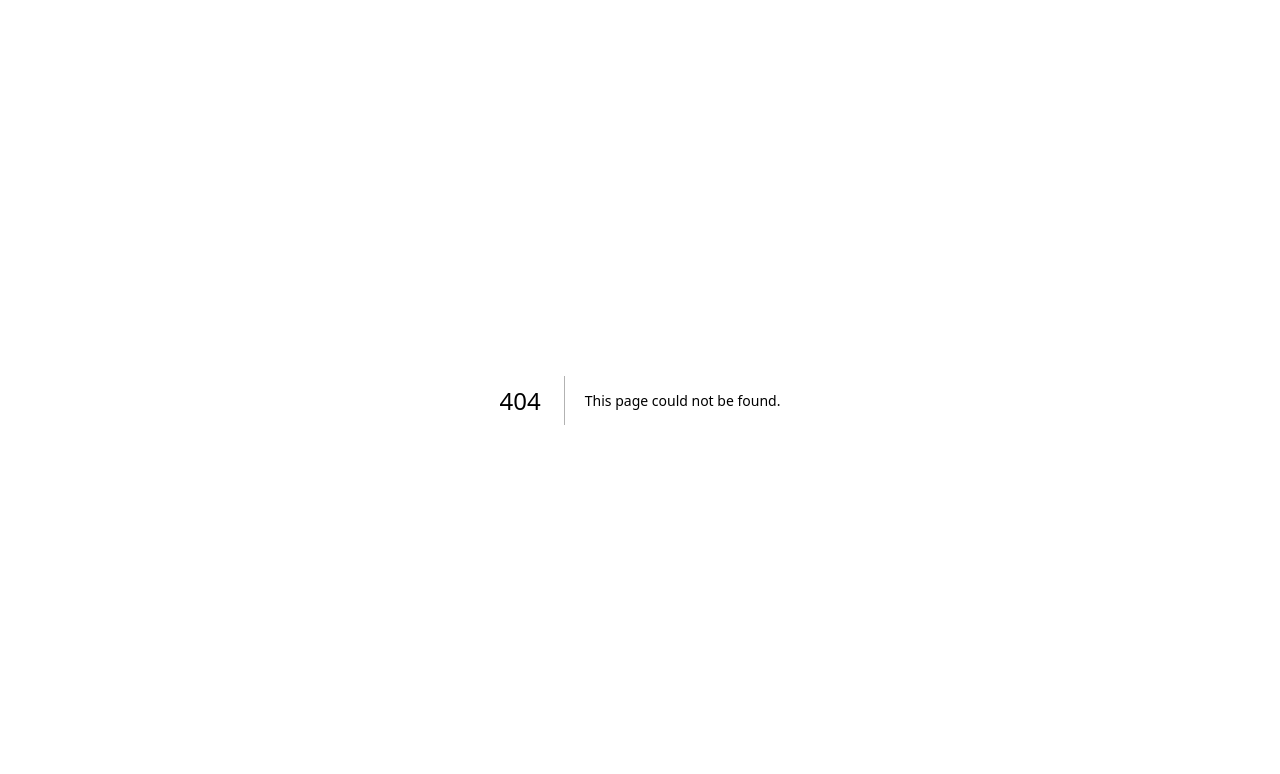
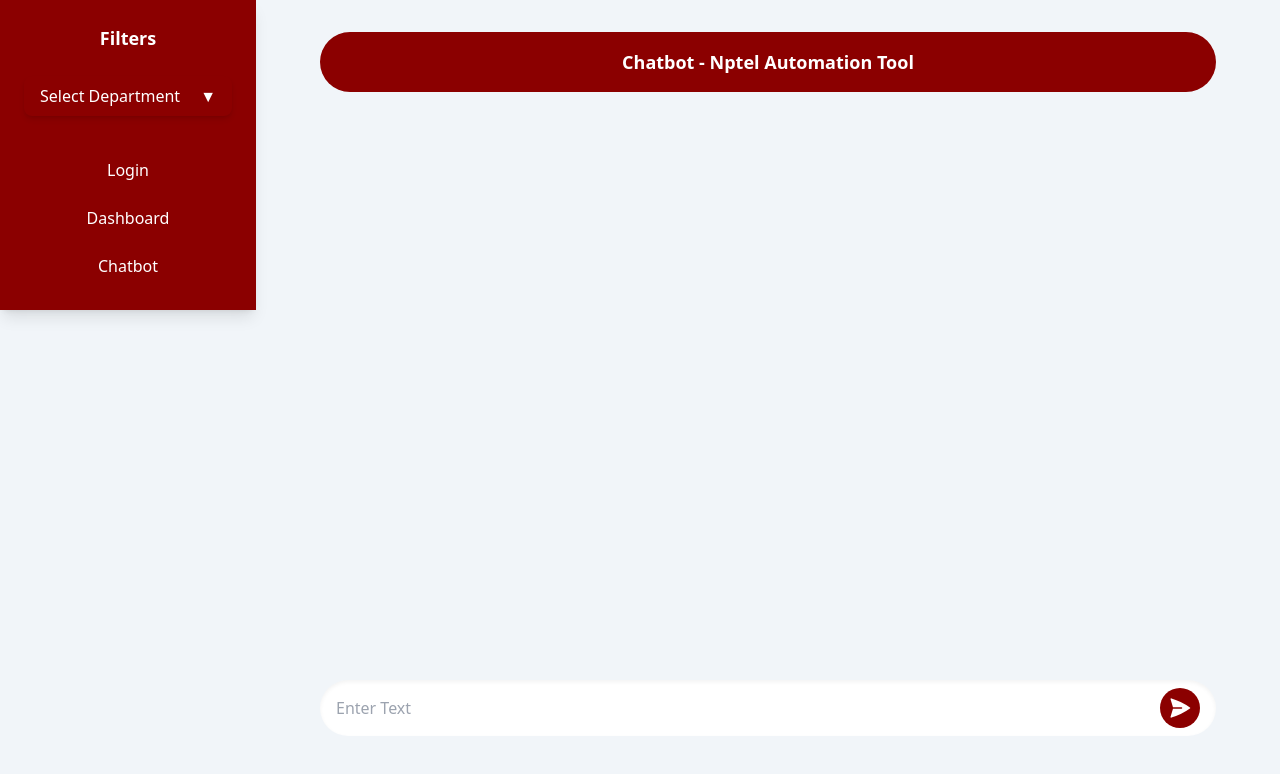
Before and after one commit to Gen-AI-2024-CIT-CS/frontend, a Next.js app: page /chatbox in a window 1280 px wide. Before the commit this address had no page. Shown: the top 774 px of the page. Built offline with nearby package versions, Linux system fonts and the light colour scheme.

Commit message:
modification of webpage

```diff
--- /dev/null
+++ b/src/app/chatbox/page.tsx
@@ -0,0 +1,115 @@
+"use client";
+import React, { useState } from "react";
+import { PaperAirplaneIcon, Bars3Icon } from "@heroicons/react/24/solid";
+
+const ChatboxPage: React.FC = () => {
+  const [isDropdownOpen, setDropdownOpen] = useState(false);
+  const [isSidebarOpen, setSidebarOpen] = useState(false); // State to control sidebar visibility
+
+  const toggleDropdown = () => {
+    setDropdownOpen(!isDropdownOpen);
+  };
+
+  const toggleSidebar = () => {
+    setSidebarOpen(!isSidebarOpen);
+  };
+
+  return (
+    <div className="flex min-h-screen bg-[#F1F5F9] font-sans">
+      {/* Sidebar with Toggle Visibility */}
+      <aside
+        className={`fixed top-0 left-0 z-40 w-32 md:w-48 lg:w-64 bg-[#8B0000] p-4 md:p-6 text-white shadow-lg transition-transform transform ${
+          isSidebarOpen ? "translate-x-0" : "-translate-x-full"
+        } md:relative md:translate-x-0 h-full`}
+      >
+        {/* Close Button for Sidebar */}
+        <button
+          className="absolute top-4 right-4 md:hidden text-white"
+          onClick={toggleSidebar}
+        >
+          <Bars3Icon className="h-6 w-6" />
+        </button>
+
+        {/* Centered Filters Heading */}
+        <h2 className="font-bold text-xs md:text-sm lg:text-lg mb-4 md:mb-6 text-center">Filters</h2>
+
+        {/* Dropdown */}
+        <div className="mb-4 md:mb-6">
+          <button
+            className="flex justify-between items-center w-full py-1 md:py-2 px-2 md:px-4 bg-[#8B0000] text-white rounded-lg shadow-md transition-colors duration-200 hover:bg-[#660000]"
+            onClick={toggleDropdown}
+          >
+            Select Department
+            <span>{isDropdownOpen ? "▲" : "▼"}</span>
+          </button>
+          <ul
+            className={`overflow-hidden transition-all duration-500 ease-in-out transform ${
+              isDropdownOpen ? "max-h-60 opacity-100 translate-y-0" : "max-h-0 opacity-0 -translate-y-2"
+            } mt-2 bg-[#8B0000] rounded-lg shadow-lg border border-white`}
+          >
+            {["Cyber Security", "CSE", "ECE", "EEE", "AIML", "AIDS"].map((dept, index) => (
+              <li
+                key={dept}
+                className={`p-1 md:p-2 border-t border-white cursor-pointer hover:bg-[#660000] transition-opacity duration-300 ${
+                  isDropdownOpen ? `animate-float delay-${index * 100}` : ""
+                }`}
+              >
+                {dept}
+              </li>
+            ))}
+          </ul>
+        </div>
+
+        {/* Links */}
+        <div className="text-center">
+          {["Login", "Dashboard", "Chatbot"].map((link, index) => (
+            <a
+              key={link}
+              href="#"
+              className={`block py-1 md:py-2 text-white rounded-lg hover:bg-[#660000] transition-colors duration-200 ${
+                index < 2 ? "mb-1 md:mb-2" : ""
+              }`}
+            >
+              {link}
+            </a>
+          ))}
+        </div>
+      </aside>
+
+      {/* Main Content */}
+      <main className="flex-1 p-4 md:p-8 bg-[#F1F5F9] flex flex-col items-center justify-between">
+        {/* Header */}
+        <header className="mb-6 py-4 px-4 md:px-6 bg-[#8B0000] text-center text-white rounded-full w-full max-w-4xl relative">
+          <h1 className="text-xs sm:text-sm md:text-base lg:text-lg font-semibold whitespace-nowrap overflow-hidden text-ellipsis">
+            Chatbot - Nptel Automation Tool
+          </h1>
+        </header>
+
+        {/* Spacer */}
+        <div className="flex-grow"></div>
+
+        {/* Text Input with Send Icon */}
+        <div className="relative w-full max-w-4xl mb-8">
+          <input
+            type="text"
+            placeholder="Enter Text"
+            className="w-full p-4 pr-16 rounded-full bg-white shadow-inner text-gray-700 placeholder-gray-400 focus:outline-none focus:ring-2 focus:ring-[#8B0000] transition duration-200"
+          />
+          <button className="absolute right-4 top-1/2 transform -translate-y-1/2 p-2 bg-[#8B0000] text-white rounded-full hover:bg-[#660000] transition-colors duration-200">
+            <PaperAirplaneIcon className="h-6 w-6" />
+          </button>
+        </div>
+      </main>
+
+      {/* Hamburger Menu Icon */}
+      <button
+        className="fixed top-4 left-4 z-50 md:hidden text-white"
+        onClick={toggleSidebar}
+      >
+        <Bars3Icon className="h-6 w-6" />
+      </button>
+    </div>
+  );
+};
+
+export default ChatboxPage;
```
Also changed, not shown: package.json (+6 -2 lines), 1 other file (tests, documents, lock files or other folders).
